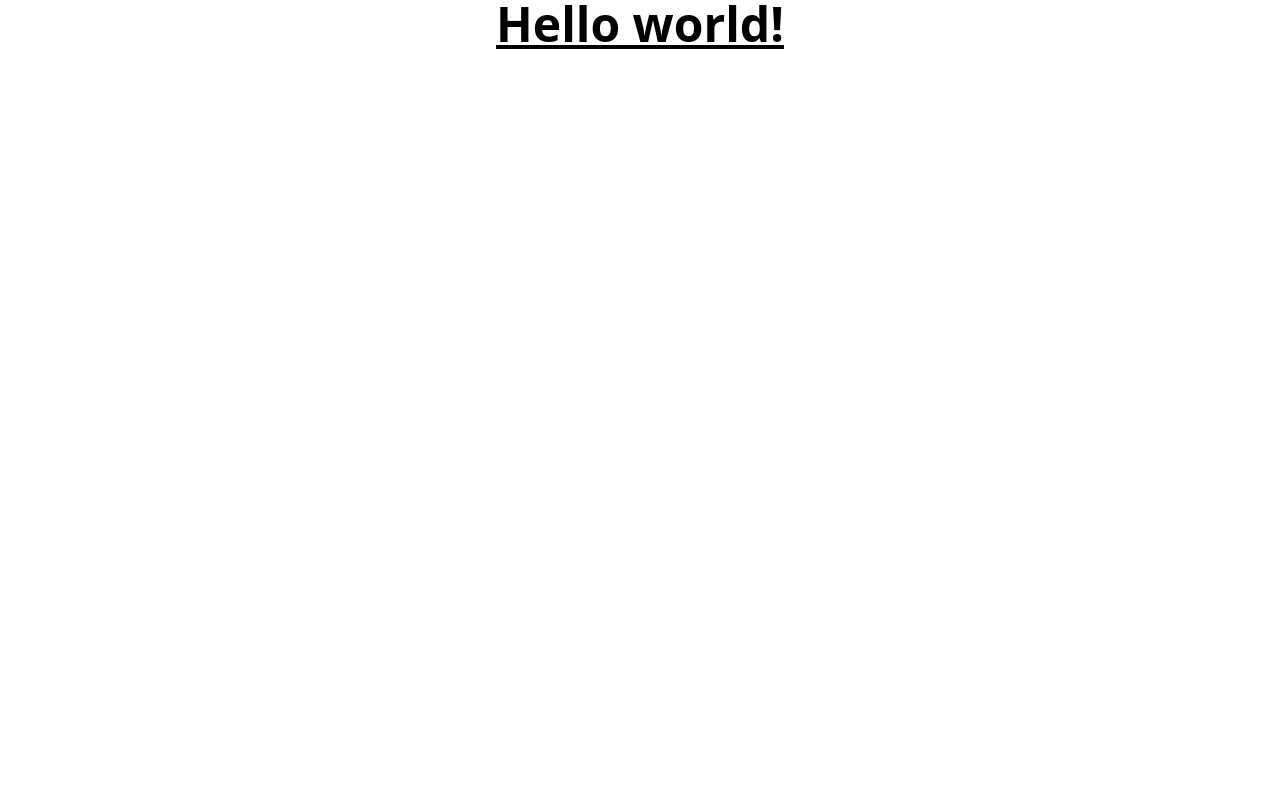
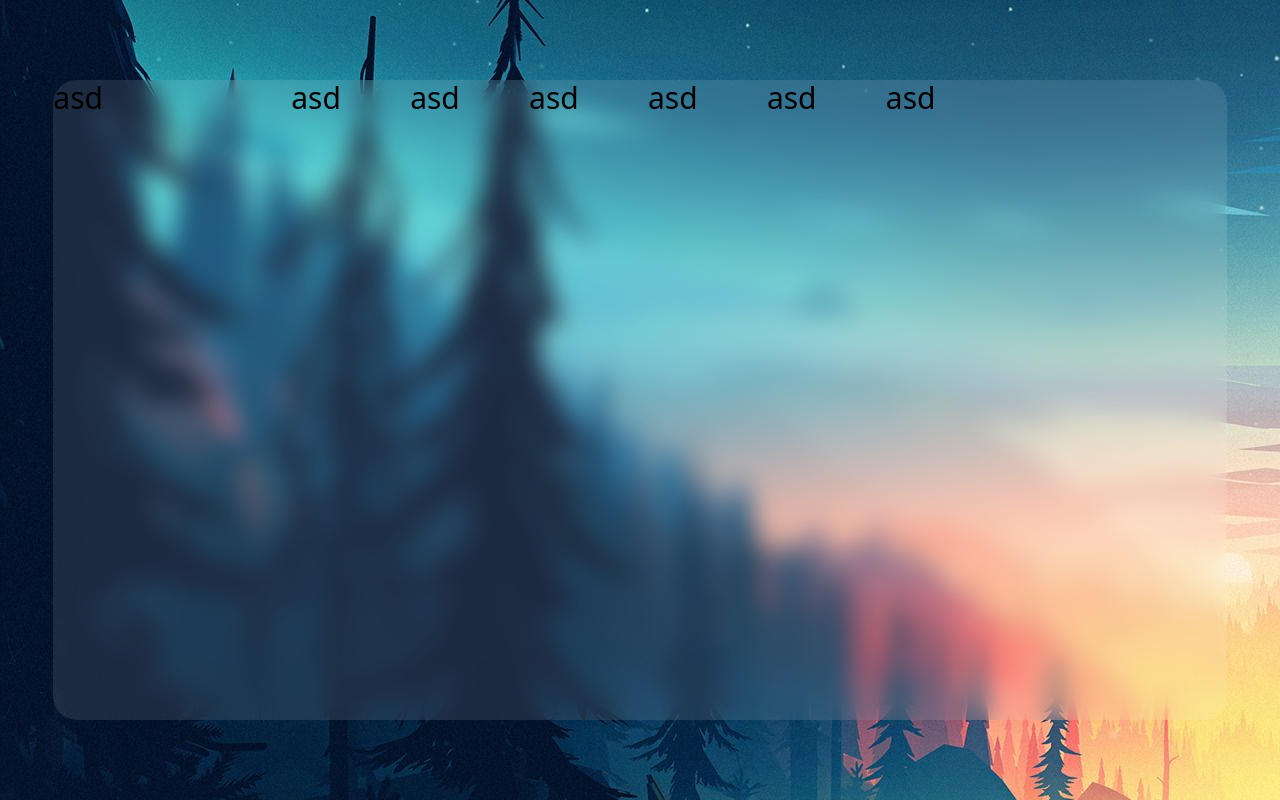
Before and after one commit to kukac001/my_portfolio_v2, a React (Create React App) app: page / in a window 1280 px wide. Built offline with nearby package versions, Linux system fonts and the light colour scheme.

Commit message:
css update+ main grid

```diff
--- a/src/App.css
+++ b/src/App.css
@@ -1,38 +1,3 @@
-.App {
-  text-align: center;
-}
-
-.App-logo {
-  height: 40vmin;
-  pointer-events: none;
-}
-
-@media (prefers-reduced-motion: no-preference) {
-  .App-logo {
-    animation: App-logo-spin infinite 20s linear;
-  }
-}
-
-.App-header {
-  background-color: #282c34;
-  min-height: 100vh;
-  display: flex;
-  flex-direction: column;
-  align-items: center;
-  justify-content: center;
-  font-size: calc(10px + 2vmin);
-  color: white;
-}
-
-.App-link {
-  color: #61dafb;
-}
-
-@keyframes App-logo-spin {
-  from {
-    transform: rotate(0deg);
-  }
-  to {
-    transform: rotate(360deg);
-  }
-}
+@tailwind base;
+@tailwind components;
+@tailwind utilities;
--- a/src/App.js
+++ b/src/App.js
@@ -1,11 +1,10 @@
 import './App.css';
+import MainGrid from './components/MainGrid';
 
 function App() {
   return (
-    <div className="App">
-      <h1 className="text-5xl font-bold underline">
-        Hello world!
-      </h1>
+    <div className="App w-full h-screen bg-forest-bg relative overflow-hidden flex justify-center items-center">
+      <MainGrid/>
     </div>
   );
 }
--- /dev/null
+++ b/src/components/MainGrid.js
@@ -0,0 +1,29 @@
+const MainGrid = () => {
+    return (
+        <div className="w-11/12 h-4/5 bg-white bg-opacity-10 grid grid-cols-10 gap-4 text-3xl rounded-3xl border-opacity-30 border-r-0 border-b-0 backdrop-filter backdrop-blur-md">
+            <div className="col-span-2 row-span-full">
+                <h1>asd</h1>
+            </div>
+            <div>
+                <h1>asd</h1>
+            </div>
+            <div>
+                <h1>asd</h1>
+            </div>
+            <div>
+                <h1>asd</h1>
+            </div>
+            <div>
+                <h1>asd</h1>
+            </div>
+            <div>
+                <h1>asd</h1>
+            </div>
+            <div>
+                <h1>asd</h1>
+            </div>
+        </div>
+    );
+}
+
+export default MainGrid;
--- a/tailwind.config.js
+++ b/tailwind.config.js
@@ -1,7 +1,9 @@
 module.exports = {
   content: ["./src/**/*.{js,jsx,ts,tsx}",],
   theme: {
-    extend: {},
+    extend: {backgroundImage: {
+      'forest-bg': "url('./images/bg.jpg')",
+    },},
   },
   plugins: [],
 }
```
Also changed, not shown: src/images/bg.jpg (added).
